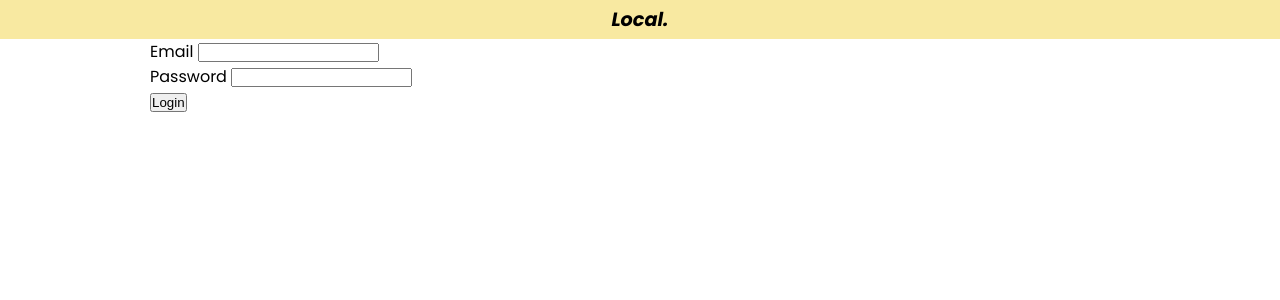
After one commit to robertvessnalong/Local., a Flask app: page /login in a window 1280 px wide. The commit adds this page. Shown: the top 300 px of the page. Run offline with Flask 2, Linux system fonts and the light colour scheme.

Commit message:
Finished Login and Register
- Finished Login and Register
- Created User Page Template

```diff
--- a/app.py
+++ b/app.py
@@ -1,7 +1,7 @@
 
 from flask import Flask, render_template, redirect, flash, session
 from models import db, connect_db, User, Rating, Favorite, Comment, LikeDislike
-from forms import RegisterForm
+from forms import RegisterForm, LoginForm
 
 
 app = Flask(__name__)
@@ -15,7 +15,8 @@ db.create_all()
 
 @app.route('/')
 def homepage():
-    return render_template('homepage.j2')
+        return render_template('homepage.j2')
+
 
 @app.route('/register', methods=["GET", "POST"])
 def register():
@@ -33,6 +34,37 @@ def register():
                                       password)
         db.session.add(register_user)
         db.session.commit()
-        session['user_id'] = register_user.email
+        session['user_id'] = register_user.id
         return redirect('/')
     return render_template('register.j2', form=form)
+
+
+@app.route('/login', methods=["GET", "POST"])
+def login():
+    form = LoginForm()
+    if form.validate_on_submit():
+        email = form.email.data
+        password = form.password.data
+        user = User.authenticate(email, password)
+        if user:
+            session['user_id'] = user.id
+            return redirect('/')
+        else:
+            form.email.errors = ['Invalid username/password.']
+    return render_template('login.j2', form=form)
+
+@app.route('/users/<user_id>')
+def user_page(user_id):
+    if "user_id" not in session:
+        return redirect('/')
+    user = User.query.get_or_404(user_id)
+    if user.id == session['user_id']:
+        return render_template('user.j2', user=user)
+    else:
+        return redirect('/')
+
+
+@app.route('/logout')
+def logout():
+    session.pop('user_id')
+    return redirect('/')
--- a/forms.py
+++ b/forms.py
@@ -9,3 +9,7 @@ class RegisterForm(FlaskForm):
     location = StringField('Location', validators=[Optional()])
     email = StringField('Email Address', validators=[Email(), InputRequired()])
     password = PasswordField('Password', validators=[InputRequired()])
+
+class LoginForm(FlaskForm):
+    email = StringField('Email', validators=[InputRequired()])
+    password = PasswordField('Password', validators=[InputRequired()])
--- a/static/style.css
+++ b/static/style.css
@@ -27,10 +27,14 @@ li {
 }
 
 .primary-header {
+  background-color: #f8e9a1;
+}
+
+.primary-header .container {
   display: flex;
   justify-content: space-between;
   align-items: center;
-  padding: 20px 10px;
+  padding: 5px 10px;
 }
 
 .primary-nav ul {
@@ -61,8 +65,8 @@ li {
 .search {
   position: absolute;
   left: 50%;
-  top: 50%;
-  transform: translate(-50%, -50%);
+  top: 35%;
+  transform: translate(-50%, -35%);
   width: 70%;
 }
 
@@ -96,5 +100,11 @@ li {
 }
 
 .d-center {
-  justify-content: center;
+  justify-content: center !important;
 }
+
+@media screen and (max-width: 575px) {
+  .container {
+    width: 100%;
+  }
+}
--- a/templates/base.j2
+++ b/templates/base.j2
@@ -10,7 +10,7 @@
       integrity="sha512-iBBXm8fW90+nuLcSKlbmrPcLa0OT92xO1BIsZ+ywDWZCvqsWgccV3gFoRBv0z+8dLJgyAHIhR35VZc2oM/gI1w=="
       crossorigin="anonymous"
     />
-    <link rel="stylesheet" href="static/style.css" />
+    <link rel="stylesheet" href="{{ url_for('static', filename='style.css') }}" />
     <title>{% block title %}Local.{% endblock %}</title>
   </head>
   <body>
--- /dev/null
+++ b/templates/login.j2
@@ -0,0 +1,31 @@
+{% extends 'base.j2'%}
+{%block title%}Login - Local.{%endblock%}
+{%block content%}
+ <header class="primary-header">
+    <div class="container d-center">
+        <div class="brand">
+            <a href="/">Local.</a>
+        </div>
+    </div>
+</header>
+<div class="container">
+    <form method="POST">
+        {{ form.hidden_tag() }}
+
+        {% for field in form
+            if field.widget.input_type != 'hidden' %}
+        <p>
+            {{ field.label }}
+            {{ field(class_="form-control") }}
+
+            {% for error in field.errors %}
+            <span class="form-text text-danger">{{ error }}</span>
+            {% endfor %}
+        </p>
+        {% endfor %}
+
+        <button type="submit">Login</button>
+
+    </form>
+</div>
+{%endblock%}
```
Also changed, not shown: models.py (+9 -0 lines), templates/homepage.j2 (+16 -2 lines), templates/register.j2 (+7 -5 lines), templates/user.j2 (added, +14 -0 lines).
